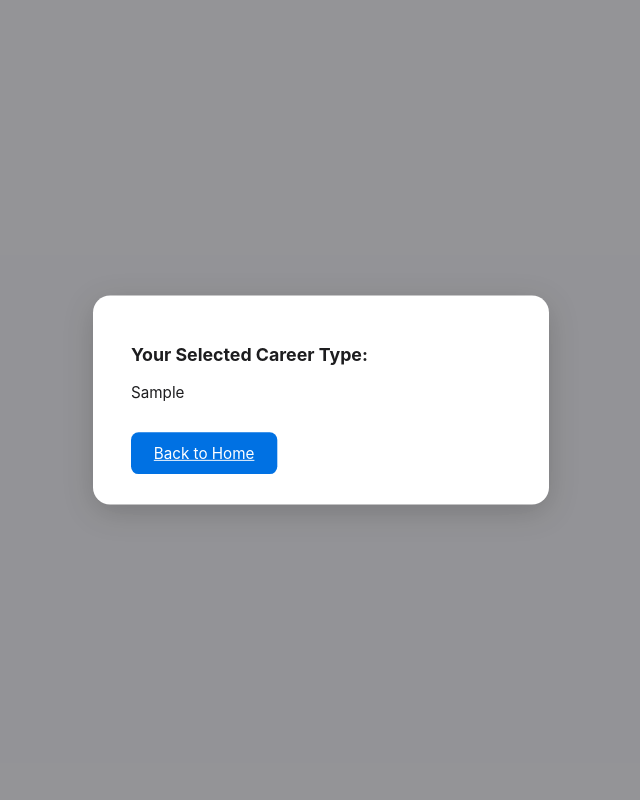
After one commit to ParthepB/BAMHackathonProject, a Flask app: template templates/quiz_result.html in a window 1280 px wide. The commit adds this page. Shown: the whole page, without its empty margins (319-959 px from the left). Run offline with Flask 3, Linux system fonts and the light colour scheme; the template is opened without the code that fills it: most values are stand-ins (such as "Sample title", 1, 10 or a date in 2020).

Commit message:
start of career quiz

```diff
--- /dev/null
+++ b/quiz.py
@@ -0,0 +1,21 @@
+from flask import Flask, render_template, request, redirect, url_for
+
+app = Flask(__name__)
+
+# Store answers in memory (for demo; use a database for production)
+user_answers = {}
+
+@app.route('/')
+def home():
+    return render_template('home.html')
+
+@app.route('/career-quiz', methods=['POST'])
+def career_quiz():
+    career_type = request.form.get('career_type')
+    # Store or process the answer as needed
+    user_answers['career_type'] = career_type
+    # Redirect to a follow-up question or results page
+    return render_template('quiz_result.html', career_type=career_type)
+
+if __name__ == "__main__":
+    app.run(debug=True)
--- a/static/css/home.css
+++ b/static/css/home.css
@@ -1,15 +1,18 @@
 html, body {
   height: 100%;
   margin: 0;
+  padding: 0;
+  box-sizing: border-box;
   display: flex;
   flex-direction: column;
+  min-height: 100vh;
   font-family: -apple-system, BlinkMacSystemFont, "Segoe UI", Roboto, Helvetica, Arial, sans-serif;
   background-color: #f5f5f7;
   color: #1d1d1f;
 }
 
 main {
-  flex: 1;
+  flex: 1 0 auto;
 }
 
 header {
@@ -124,11 +127,16 @@ nav a:hover {
 }
 
 footer {
+  flex-shrink: 0;
   text-align: center;
   padding: 2rem;
   font-size: 0.875rem;
   color: #6e6e73;
   background-color: #f5f5f7;
+  width: 100%;
+  position: relative;
+  bottom: 0;
+  left: 0;
 }
 
 #logout-btn {
@@ -188,3 +196,160 @@ footer {
 .typing-text.done {
   border-right: none;
 }
+
+.modal {
+  display: none;
+  position: fixed;
+  z-index: 2000;
+  left: 0;
+  top: 0;
+  width: 100vw;
+  height: 100vh;
+  background: rgba(30, 30, 34, 0.25);
+  justify-content: center;
+  align-items: center;
+  transition: background 0.3s;
+}
+
+.modal.show {
+  display: flex;
+  animation: modalFadeIn 0.3s;
+  background: rgba(30, 30, 34, 0.45);
+}
+
+@keyframes modalFadeIn {
+  from { opacity: 0; }
+  to { opacity: 1; }
+}
+
+.modal-content {
+  background: #fff;
+  border-radius: 18px;
+  padding: 2rem 2.5rem;
+  box-shadow: 0 8px 32px rgba(0,0,0,0.18);
+  min-width: 320px;
+  max-width: 90vw;
+  width: 400px;
+  transition: transform 0.3s;
+  transform: scale(0.95);
+  animation: modalPopIn 0.3s;
+  position: relative;
+}
+
+@keyframes modalPopIn {
+  from { transform: scale(0.8); opacity: 0; }
+  to { transform: scale(1); opacity: 1; }
+}
+
+.close-btn {
+  position: absolute;
+  top: 1.2rem;
+  right: 1.5rem;
+  font-size: 2rem;
+  color: #888;
+  cursor: pointer;
+  transition: color 0.2s;
+}
+
+.close-btn:hover {
+  color: #0071e3;
+}
+
+.quiz-btn {
+  background: #0071e3;
+  color: #fff;
+  border: none;
+  border-radius: 8px;
+  padding: 0.75rem 1.5rem;
+  font-size: 1rem;
+  cursor: pointer;
+  margin-top: 1rem;
+  transition:
+    background 0.4s cubic-bezier(0.4,0,0.2,1),
+    transform 0.4s cubic-bezier(0.4,0,0.2,1),
+    font-size 0.4s cubic-bezier(0.4,0,0.2,1),
+    color 0.4s cubic-bezier(0.4,0,0.2,1);
+  display: inline-block;
+}
+
+/* Only make the main "Get Started" button bigger on hover */
+label.quiz-btn:hover {
+  background: #eaeaea;
+  color: #1d1d1f;
+  transform: scale(1.5);
+  font-size: 1.5rem;
+}
+
+/* Prevent the modal "Next" button from scaling */
+#career-quiz-modal .quiz-btn:hover {
+  background: #eaeaea;
+  color: #1d1d1f;
+  transform: none;
+  font-size: 1rem;
+}
+
+#career-quiz-modal {
+  display: none;
+  position: fixed;
+  z-index: 2000;
+  left: 0;
+  top: 0;
+  width: 100vw;
+  height: 100vh;
+  background: rgba(30, 30, 34, 0.25);
+  justify-content: center;
+  align-items: center;
+  transition: background 0.3s;
+}
+
+#quiz-modal-toggle:checked ~ #career-quiz-modal {
+  display: flex;
+  animation: modalFadeIn 0.3s;
+}
+
+@keyframes modalFadeIn {
+  from { opacity: 0; }
+  to { opacity: 1; }
+}
+
+.modal-content {
+  background: #fff;
+  border-radius: 18px;
+  padding: 2rem 2.5rem;
+  box-shadow: 0 8px 32px rgba(0,0,0,0.18);
+  min-width: 320px;
+  max-width: 90vw;
+  width: 400px;
+  transition: transform 0.3s;
+  transform: scale(0.95);
+  animation: modalPopIn 0.3s;
+  position: relative;
+}
+
+@keyframes modalPopIn {
+  from { transform: scale(0.8); opacity: 0; }
+  to { transform: scale(1); opacity: 1; }
+}
+
+.close-btn {
+  position: absolute;
+  top: 1.2rem;
+  right: 1.5rem;
+  font-size: 2rem;
+  color: #888;
+  cursor: pointer;
+  transition: color 0.2s;
+}
+
+.close-btn:hover {
+  color: #0071e3;
+}
+
+.footer {
+  position: fixed;
+  left: 0;
+  bottom: 0;
+  width: 100%;
+  color: rgb(0, 0, 0);
+  text-align: center;
+}
--- a/templates/form.html
+++ b/templates/form.html
@@ -29,7 +29,7 @@
          <div class="form-inner">
             <form action="#" class="login">
                <div class="field">
-                  <input type="text" placeholder="Email Address" required>
+                  <input type="text" placeholder="Email or Username" required>
                </div>
                <div class="field">
                   <input type="password" placeholder="Password" required>
@@ -46,6 +46,9 @@
                </div>
             </form>
             <form action="#" class="signup">
+               <div class="field">
+                  <input type="text" placeholder="Username" required>
+               </div>
                <div class="field">
                   <input type="text" placeholder="Email Address" required>
                </div>
--- /dev/null
+++ b/templates/quiz_result.html
@@ -0,0 +1,16 @@
+<!DOCTYPE html>
+<html>
+<head>
+  <title>Career Quiz Result</title>
+  <link rel="stylesheet" href="/static/css/home.css">
+</head>
+<body>
+  <div class="modal show" style="display:flex;">
+    <div class="modal-content">
+      <h3>Your Selected Career Type:</h3>
+      <p>{{ career_type }}</p>
+      <a href="/" class="quiz-btn">Back to Home</a>
+    </div>
+  </div>
+</body>
+</html>
```
Also changed, not shown: static/js/style.js (+41 -9 lines), templates/home.html (+34 -7 lines), templates/settings.html (added).
